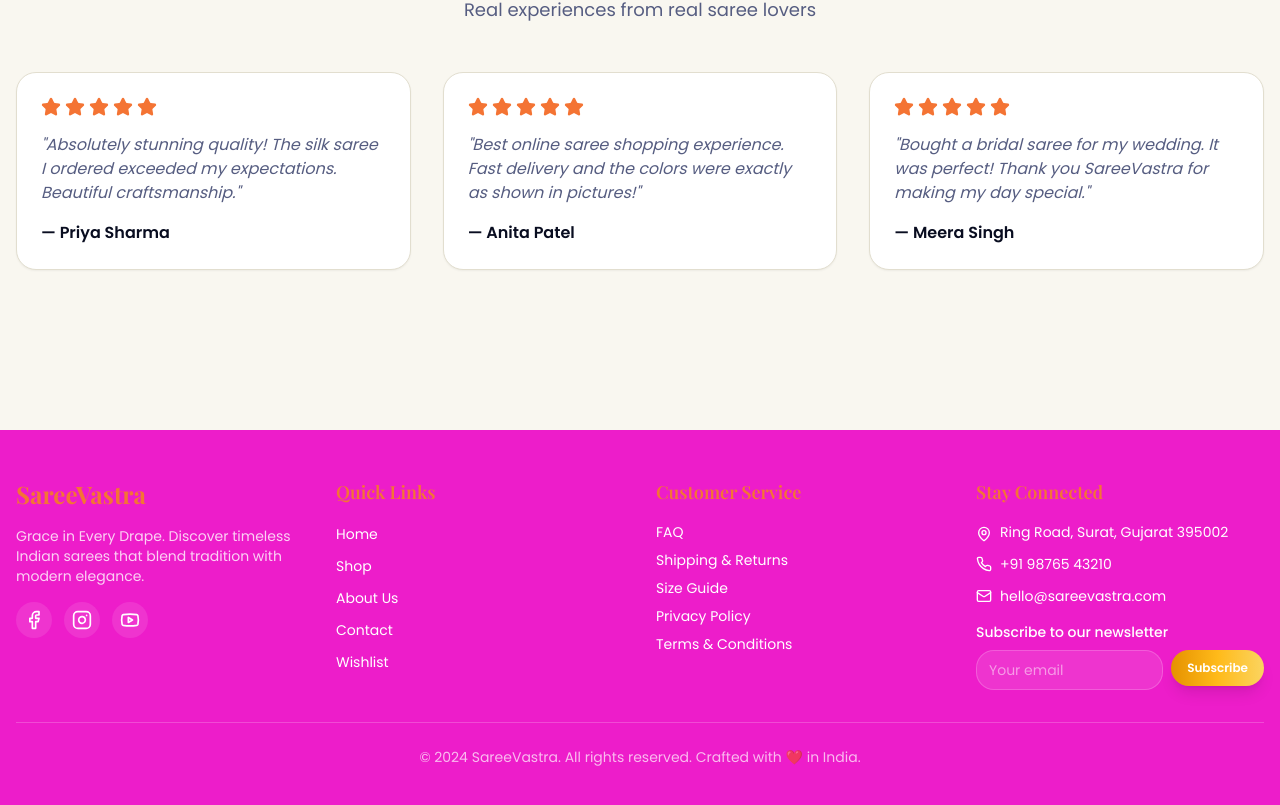
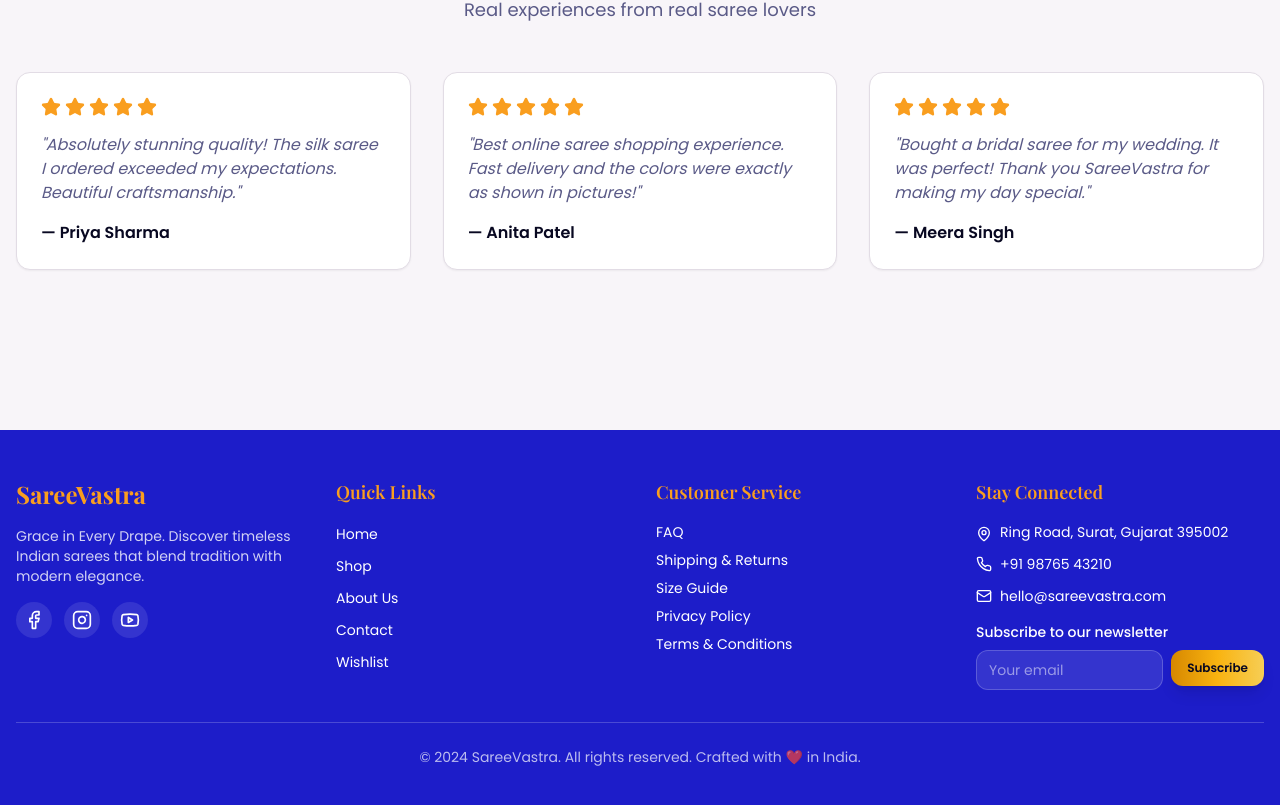
Before and after one commit to Bloodshot2o/silken-soul-boutique, a React (Vite) app: page / in a window 1280 px wide. Shown: the part 2477-3282 px from the top of the page. Built offline with nearby package versions, Linux system fonts and the light colour scheme; the HTML template or start-up script is replaced by a standard one.

Commit message:
Refactor product cards and theme

```diff
--- a/src/index.css
+++ b/src/index.css
@@ -8,126 +8,122 @@ All colors MUST be HSL.
 
 @layer base {
   :root {
-    /* Quirky Artisan Saree Boutique - Bold & Unconventional */
-    --background: 45 45% 96%; /* Soft warm sand */
-    --foreground: 230 55% 8%; /* Deep navy-black */
+    /* Premium Saree Boutique - Sophisticated Jewel Tones */
+    --background: 280 25% 97%; /* Soft lavender-white */
+    --foreground: 240 60% 8%; /* Deep midnight blue */
 
     --card: 0 0% 100%;
-    --card-foreground: 230 55% 8%;
+    --card-foreground: 240 60% 8%;
 
     --popover: 0 0% 100%;
-    --popover-foreground: 230 55% 8%;
+    --popover-foreground: 240 60% 8%;
 
-    /* Electric Fuchsia - Bold & Daring */
-    --primary: 310 85% 52%;
+    /* Deep Sapphire - Regal & Elegant */
+    --primary: 240 75% 45%;
     --primary-foreground: 0 0% 100%;
 
-    /* Burnt Orange - Warm & Artistic */
-    --secondary: 20 90% 58%;
-    --secondary-foreground: 0 0% 100%;
+    /* Amber Gold - Luxurious warmth */
+    --secondary: 35 95% 55%;
+    --secondary-foreground: 240 60% 8%;
 
-    /* Soft warm neutral */
-    --muted: 45 30% 92%;
-    --muted-foreground: 230 20% 42%;
+    /* Neutral elegance */
+    --muted: 280 15% 94%;
+    --muted-foreground: 240 20% 44%;
 
-    /* Cobalt Blue - Electric energy */
-    --accent: 220 85% 55%;
+    /* Ruby Red - Bold vitality */
+    --accent: 355 85% 52%;
     --accent-foreground: 0 0% 100%;
 
     --destructive: 0 84% 60%;
     --destructive-foreground: 0 0% 100%;
 
-    --border: 45 25% 85%;
-    --input: 45 25% 85%;
-    --ring: 310 85% 52%;
+    --border: 280 15% 88%;
+    --input: 280 15% 88%;
+    --ring: 240 75% 45%;
 
-    --radius: 1.25rem;
+    --radius: 0.875rem;
 
-    /* Quirky Artistic Tokens */
-    --gold: 42 100% 55%;
-    --gold-light: 45 95% 68%;
-    --gold-dark: 38 100% 45%;
-    --purple: 270 75% 58%;
-    --purple-dark: 270 85% 42%;
-    --purple-light: 270 70% 72%;
-    --emerald: 165 75% 45%;
-    --emerald-light: 165 65% 58%;
-    --emerald-dark: 165 85% 35%;
-    --teal: 185 75% 48%;
-    --teal-light: 185 65% 62%;
-    --coral: 15 92% 68%;
-    --coral-light: 15 85% 78%;
-    --cream: 45 45% 96%;
-    --ivory: 40 40% 94%;
-    --rose: 345 85% 65%;
-    --magenta: 310 85% 52%;
-    --magenta-light: 310 75% 68%;
-    --fuchsia: 310 85% 52%;
-    --fuchsia-dark: 310 90% 38%;
-    --orange: 20 90% 58%;
-    --orange-light: 20 85% 70%;
-    --cobalt: 220 85% 55%;
-    --navy: 230 55% 8%;
-    --sand: 45 45% 96%;
+    /* Sophisticated Jewel Tokens */
+    --gold: 42 95% 52%;
+    --gold-light: 45 90% 65%;
+    --gold-dark: 38 100% 42%;
+    --sapphire: 240 75% 45%;
+    --sapphire-light: 240 65% 60%;
+    --sapphire-dark: 240 85% 32%;
+    --ruby: 355 85% 52%;
+    --ruby-light: 355 75% 65%;
+    --ruby-dark: 355 90% 38%;
+    --emerald: 160 75% 38%;
+    --emerald-light: 160 65% 52%;
+    --emerald-dark: 160 85% 28%;
+    --amethyst: 280 70% 55%;
+    --amethyst-light: 280 60% 68%;
+    --amethyst-dark: 280 80% 42%;
+    --topaz: 35 95% 55%;
+    --topaz-light: 38 90% 68%;
+    --coral: 10 90% 62%;
+    --pearl: 280 25% 97%;
+    --ivory: 40 35% 95%;
+    --rose: 340 80% 58%;
 
-    /* Vibrant Unconventional Gradients */
-    --gradient-primary: linear-gradient(140deg, hsl(310 85% 52%), hsl(345 85% 65%), hsl(20 90% 58%));
-    --gradient-secondary: linear-gradient(140deg, hsl(20 90% 58%), hsl(42 100% 55%), hsl(45 95% 68%));
-    --gradient-accent: linear-gradient(140deg, hsl(220 85% 55%), hsl(185 75% 48%), hsl(165 75% 45%));
-    --gradient-hero: linear-gradient(130deg, hsl(310 85% 52% / 0.96), hsl(220 85% 55% / 0.92), hsl(20 90% 58% / 0.88));
-    --gradient-card: linear-gradient(to bottom right, hsl(310 85% 52% / 0.1), hsl(220 85% 55% / 0.08));
-    --gradient-overlay: linear-gradient(180deg, transparent 0%, hsl(230 55% 8% / 0.85) 100%);
-    --gradient-shine: linear-gradient(90deg, transparent, hsl(42 100% 55% / 0.5), transparent);
-    --gradient-vibrant: linear-gradient(95deg, hsl(310 85% 52%), hsl(270 75% 58%), hsl(220 85% 55%), hsl(185 75% 48%));
-    --gradient-warm: linear-gradient(120deg, hsl(20 90% 58%), hsl(345 85% 65%), hsl(310 85% 52%));
-    --gradient-cool: linear-gradient(120deg, hsl(165 75% 45%), hsl(185 75% 48%), hsl(220 85% 55%));
-    --gradient-sunset: linear-gradient(100deg, hsl(310 85% 52%), hsl(20 90% 58%), hsl(42 100% 55%));
+    /* Elegant Rich Gradients */
+    --gradient-primary: linear-gradient(135deg, hsl(240 75% 45%), hsl(280 70% 55%), hsl(240 65% 60%));
+    --gradient-secondary: linear-gradient(135deg, hsl(35 95% 55%), hsl(42 95% 52%), hsl(45 90% 65%));
+    --gradient-accent: linear-gradient(135deg, hsl(355 85% 52%), hsl(340 80% 58%), hsl(10 90% 62%));
+    --gradient-hero: linear-gradient(125deg, hsl(240 75% 45% / 0.95), hsl(355 85% 52% / 0.9), hsl(35 95% 55% / 0.88));
+    --gradient-card: linear-gradient(to bottom right, hsl(240 75% 45% / 0.06), hsl(280 70% 55% / 0.04));
+    --gradient-overlay: linear-gradient(180deg, transparent 0%, hsl(240 60% 8% / 0.85) 100%);
+    --gradient-shine: linear-gradient(90deg, transparent, hsl(42 95% 52% / 0.45), transparent);
+    --gradient-jewel: linear-gradient(90deg, hsl(240 75% 45%), hsl(280 70% 55%), hsl(355 85% 52%), hsl(35 95% 55%));
+    --gradient-warm: linear-gradient(120deg, hsl(355 85% 52%), hsl(35 95% 55%), hsl(42 95% 52%));
+    --gradient-cool: linear-gradient(120deg, hsl(160 75% 38%), hsl(240 75% 45%), hsl(280 70% 55%));
+    --gradient-luxury: linear-gradient(100deg, hsl(240 75% 45%), hsl(280 70% 55%), hsl(355 85% 52%), hsl(35 95% 55%));
 
-    /* Dramatic Shadows with Color */
-    --shadow-luxury: 0 20px 60px -16px hsl(310 85% 52% / 0.45);
-    --shadow-gold: 0 14px 44px -14px hsl(42 100% 55% / 0.55);
-    --shadow-card: 0 12px 40px -12px hsl(230 55% 8% / 0.18);
-    --shadow-accent: 0 12px 40px -12px hsl(220 85% 55% / 0.45);
-    --shadow-glow: 0 0 64px hsl(310 85% 52% / 0.35);
-    --shadow-soft: 0 6px 28px -6px hsl(230 55% 8% / 0.1);
-    --shadow-vibrant: 0 16px 52px -16px hsl(20 90% 58% / 0.4);
-    --shadow-colorful: 0 12px 48px -8px hsl(310 85% 52% / 0.3), 0 8px 32px -8px hsl(220 85% 55% / 0.2);
+    /* Refined Shadows */
+    --shadow-luxury: 0 20px 60px -18px hsl(240 75% 45% / 0.45);
+    --shadow-gold: 0 14px 48px -14px hsl(42 95% 52% / 0.55);
+    --shadow-card: 0 12px 40px -12px hsl(240 60% 8% / 0.16);
+    --shadow-accent: 0 12px 40px -12px hsl(355 85% 52% / 0.45);
+    --shadow-glow: 0 0 64px hsl(240 75% 45% / 0.35);
+    --shadow-soft: 0 6px 28px -6px hsl(240 60% 8% / 0.1);
+    --shadow-vibrant: 0 16px 52px -16px hsl(355 85% 52% / 0.42);
+    --shadow-jewel: 0 12px 48px -8px hsl(240 75% 45% / 0.3), 0 8px 32px -8px hsl(280 70% 55% / 0.2);
 
-    /* Playful Animations */
-    --transition-smooth: all 0.45s cubic-bezier(0.4, 0, 0.2, 1);
+    /* Smooth Elegant Animations */
+    --transition-smooth: all 0.4s cubic-bezier(0.4, 0, 0.2, 1);
     --transition-bounce: all 0.65s cubic-bezier(0.68, -0.55, 0.265, 1.55);
     --transition-spring: all 0.55s cubic-bezier(0.175, 0.885, 0.32, 1.275);
-    --transition-elastic: all 0.7s cubic-bezier(0.68, -0.6, 0.32, 1.6);
+    --transition-elegant: all 0.5s cubic-bezier(0.25, 0.46, 0.45, 0.94);
   }
 
   .dark {
-    --background: 230 50% 5%;
-    --foreground: 45 45% 96%;
+    --background: 240 50% 4%;
+    --foreground: 280 25% 97%;
 
-    --card: 230 45% 9%;
-    --card-foreground: 45 45% 96%;
+    --card: 240 45% 8%;
+    --card-foreground: 280 25% 97%;
 
-    --popover: 230 45% 9%;
-    --popover-foreground: 45 45% 96%;
+    --popover: 240 45% 8%;
+    --popover-foreground: 280 25% 97%;
 
-    --primary: 310 90% 62%;
+    --primary: 240 80% 58%;
     --primary-foreground: 0 0% 100%;
 
-    --secondary: 20 90% 65%;
-    --secondary-foreground: 230 50% 5%;
+    --secondary: 35 95% 62%;
+    --secondary-foreground: 240 50% 4%;
 
-    --muted: 230 35% 14%;
-    --muted-foreground: 230 12% 68%;
+    --muted: 240 35% 12%;
+    --muted-foreground: 240 12% 70%;
 
-    --accent: 220 85% 62%;
+    --accent: 355 85% 60%;
     --accent-foreground: 0 0% 100%;
 
     --destructive: 0 72% 52%;
     --destructive-foreground: 0 0% 100%;
 
-    --border: 230 35% 20%;
-    --input: 230 35% 20%;
-    --ring: 310 90% 62%;
+    --border: 240 35% 18%;
+    --input: 240 35% 18%;
+    --ring: 240 80% 58%;
   }
 }
 
@@ -148,26 +144,56 @@ All colors MUST be HSL.
 
 @layer utilities {
   .text-gradient-gold {
-    @apply bg-gradient-to-r from-[hsl(var(--gold))] via-[hsl(var(--gold-light))] to-[hsl(var(--orange))] bg-clip-text text-transparent;
+    @apply bg-gradient-to-r from-[hsl(var(--gold))] via-[hsl(var(--topaz))] to-[hsl(var(--gold-light))] bg-clip-text text-transparent;
   }
 
   .text-gradient-vibrant {
-    @apply bg-[var(--gradient-vibrant)] bg-clip-text text-transparent;
+    @apply bg-[var(--gradient-jewel)] bg-clip-text text-transparent;
   }
 
-  .text-gradient-fuchsia {
-    @apply bg-gradient-to-r from-[hsl(var(--fuchsia))] to-[hsl(var(--magenta-light))] bg-clip-text text-transparent;
+  .text-gradient-sapphire {
+    @apply bg-gradient-to-r from-[hsl(var(--sapphire))] to-[hsl(var(--sapphire-light))] bg-clip-text text-transparent;
   }
 
   .bg-pattern-mandala {
-    background-image: radial-gradient(circle at 25% 25%, hsl(var(--fuchsia) / 0.06) 1px, transparent 1px),
-                      radial-gradient(circle at 75% 75%, hsl(var(--cobalt) / 0.06) 1px, transparent 1px);
-    background-size: 48px 48px;
+    background-image: radial-gradient(circle at 25% 25%, hsl(var(--sapphire) / 0.05) 1.5px, transparent 1.5px),
+                      radial-gradient(circle at 75% 75%, hsl(var(--ruby) / 0.05) 1.5px, transparent 1.5px);
+    background-size: 52px 52px;
+    animation: pattern-float 20s ease-in-out infinite;
+  }
+
+  @keyframes pattern-float {
+    0%, 100% {
+      background-position: 0% 0%, 100% 100%;
+    }
+    50% {
+      background-position: 100% 100%, 0% 0%;
+    }
   }
 
   .bg-pattern-dots {
     background-image: radial-gradient(circle, hsl(var(--primary) / 0.08) 1.5px, transparent 1.5px);
-    background-size: 32px 32px;
+    background-size: 36px 36px;
+  }
+
+  .bg-animated-gradient {
+    background: linear-gradient(270deg,
+      hsl(var(--sapphire) / 0.03),
+      hsl(var(--amethyst) / 0.03),
+      hsl(var(--ruby) / 0.03),
+      hsl(var(--topaz) / 0.03)
+    );
+    background-size: 800% 800%;
+    animation: gradient-shift 15s ease infinite;
+  }
+
+  @keyframes gradient-shift {
+    0%, 100% {
+      background-position: 0% 50%;
+    }
+    50% {
+      background-position: 100% 50%;
+    }
   }
 
   .hover-lift {
@@ -176,7 +202,45 @@ All colors MUST be HSL.
   }
 
   .hover-lift:hover {
-    box-shadow: var(--shadow-colorful);
+    box-shadow: var(--shadow-jewel);
+  }
+
+  .product-card-hover {
+    @apply relative overflow-hidden;
+    transition: all 0.5s cubic-bezier(0.25, 0.46, 0.45, 0.94);
+  }
+
+  .product-card-hover::before {
+    content: '';
+    position: absolute;
+    inset: 0;
+    background: linear-gradient(135deg,
+      hsl(var(--sapphire) / 0) 0%,
+      hsl(var(--sapphire) / 0.08) 50%,
+      hsl(var(--ruby) / 0.08) 100%
+    );
+    opacity: 0;
+    transition: opacity 0.5s ease;
+    pointer-events: none;
+  }
+
+  .product-card-hover:hover::before {
+    opacity: 1;
+  }
+
+  .product-card-hover::after {
+    content: '';
+    position: absolute;
+    inset: -2px;
+    background: var(--gradient-jewel);
+    opacity: 0;
+    border-radius: inherit;
+    z-index: -1;
+    transition: opacity 0.4s ease;
+  }
+
+  .product-card-hover:hover::after {
+    opacity: 0.15;
   }
 
   .shimmer {
@@ -320,7 +384,7 @@ All colors MUST be HSL.
   @keyframes rotateIn {
     from {
       opacity: 0;
-      transform: rotate(-15deg) scale(0.9);
+      transform: rotate(-10deg) scale(0.9);
     }
     to {
       opacity: 1;
@@ -328,16 +392,23 @@ All colors MUST be HSL.
     }
   }
 
-  .color-shift {
-    animation: colorShift 8s ease-in-out infinite;
+  .scroll-reveal {
+    opacity: 0;
+    transform: translateY(30px);
+    animation: scrollReveal 0.8s ease-out forwards;
   }
 
-  @keyframes colorShift {
-    0%, 100% {
-      filter: hue-rotate(0deg);
-    }
-    50% {
-      filter: hue-rotate(20deg);
+  @keyframes scrollReveal {
+    to {
+      opacity: 1;
+      transform: translateY(0);
     }
   }
+
+  .parallax-bg {
+    background-attachment: fixed;
+    background-position: center;
+    background-repeat: no-repeat;
+    background-size: cover;
+  }
 }
```
Also changed, not shown: src/pages/Shop.tsx (+12 -12 lines).
